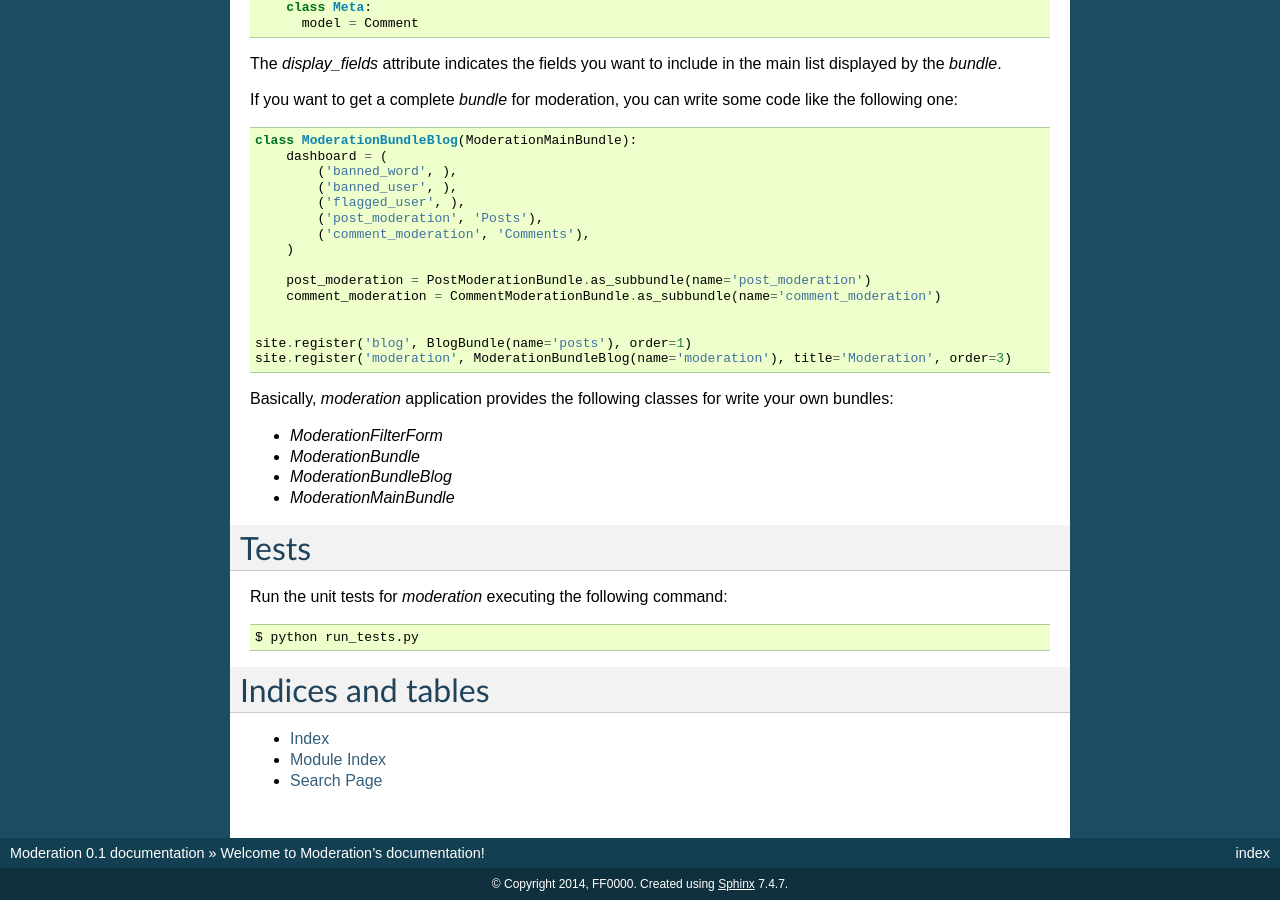
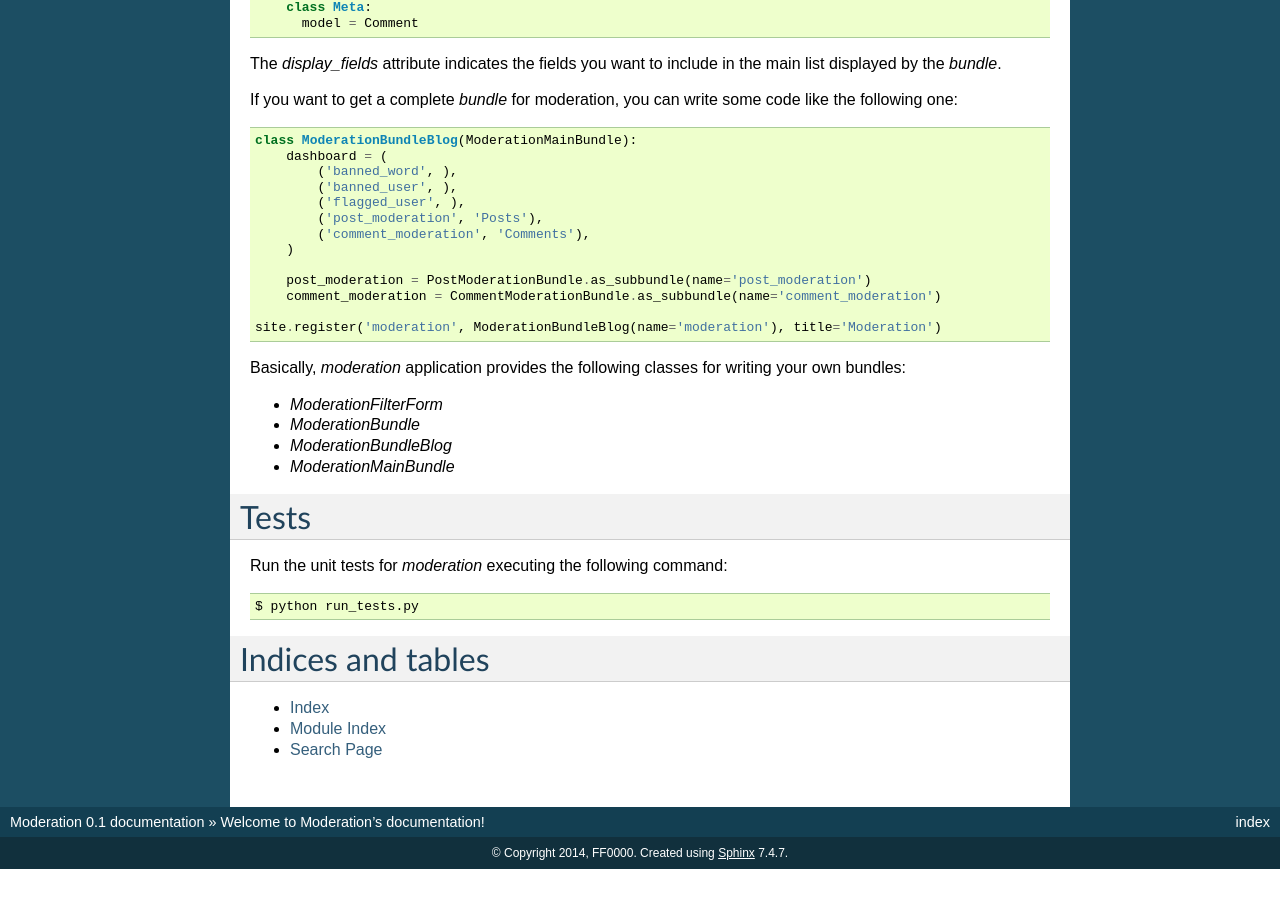
Before and after one commit to deserat/hackthefed, a Sphinx documentation site: the page built from docs/source/index.rst, in a window 1280 px wide and 900 px high, scrolled down 2015 px. Built offline with Sphinx 7.4.7, drawn with Linux system fonts in a browser that asks for light colours; after the commit the page ends 2884 px from its top, so only the background shows below that.

Commit message:
Small fix for docs

```diff
--- a/docs/source/index.rst
+++ b/docs/source/index.rst
@@ -140,11 +140,9 @@ like the following one::
       post_moderation = PostModerationBundle.as_subbundle(name='post_moderation')
       comment_moderation = CommentModerationBundle.as_subbundle(name='comment_moderation')
 
+  site.register('moderation', ModerationBundleBlog(name='moderation'), title='Moderation')
 
-  site.register('blog', BlogBundle(name='posts'), order=1)
-  site.register('moderation', ModerationBundleBlog(name='moderation'), title='Moderation', order=3)
-
-Basically, *moderation* application provides the following classes for write your
+Basically, *moderation* application provides the following classes for writing your
 own bundles:
 
 * *ModerationFilterForm*
```
